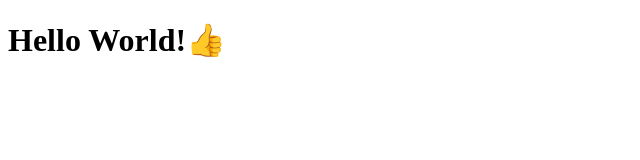
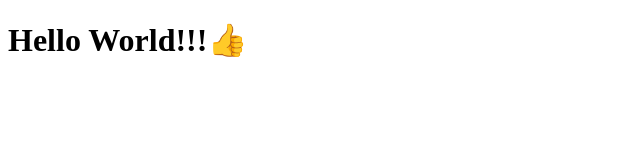
Before and after one commit to AZCodingStudent224/AZCodingStudent224.github.io, a plain HTML site: page index.html in a window 1280 px wide. Shown: the whole page, without its empty margins (0-640 px from the left). Drawn offline with Linux system fonts and the light colour scheme.

Commit message:
Update index.html

```diff
--- a/index.html
+++ b/index.html
@@ -6,7 +6,7 @@
     <title>Document</title>
 </head>
 <body>
-    <h1>Hello World!👍
+    <h1>Hello World!!!👍
 
     </h1>
 </body>
```
